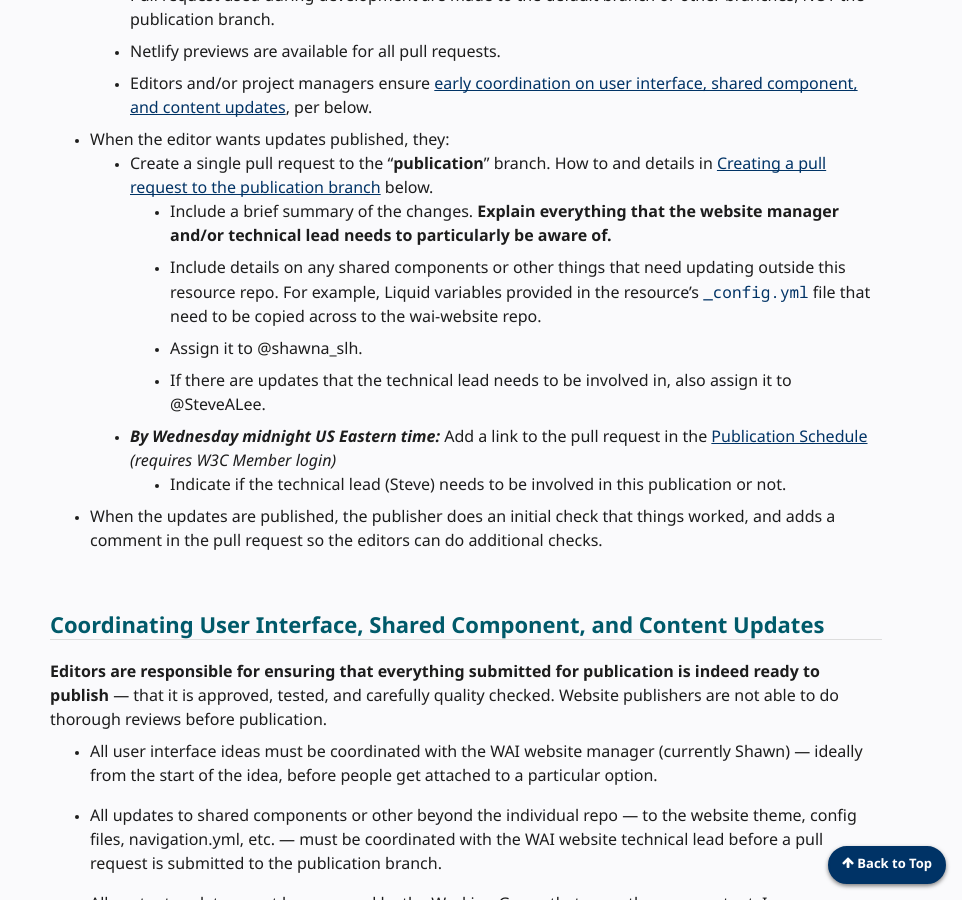
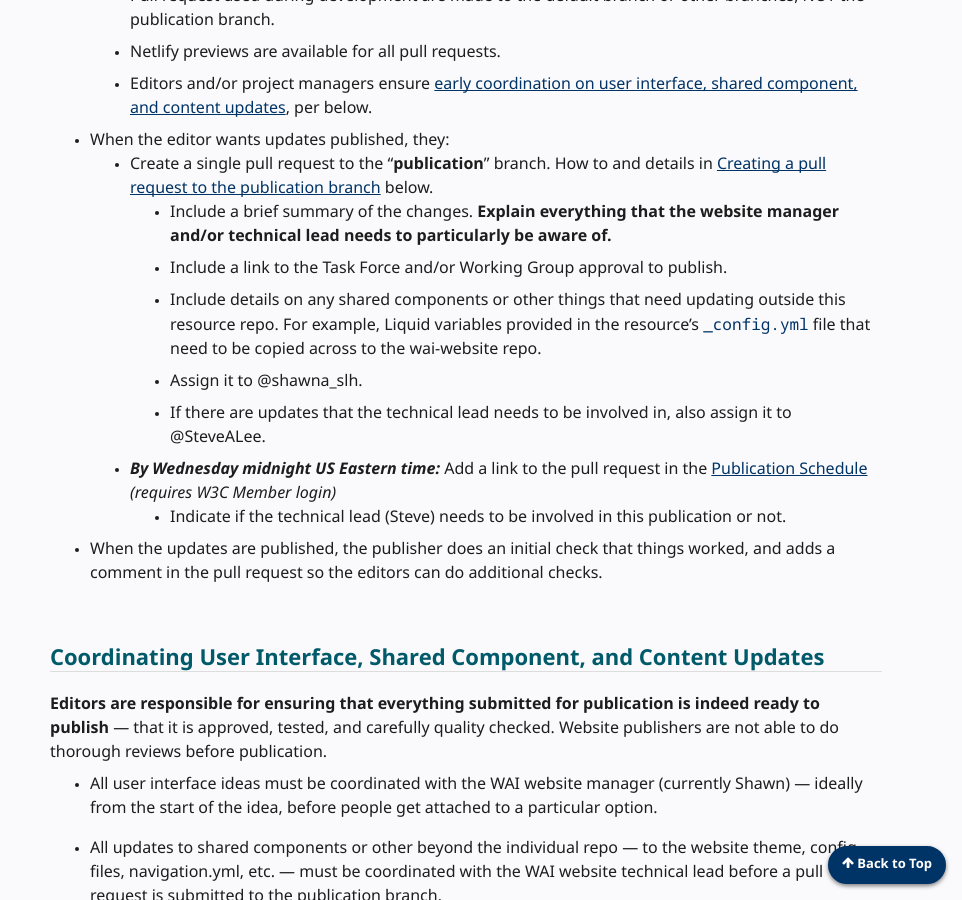
Before and after one commit to w3c/wai-website-theme, a Jekyll site: the page built from content/workflow.md, in a window 1280 px wide and 900 px high, scrolled down 1144 px. Shown: the whole window, without its empty margins (318-1280 px from the left). Built offline with Jekyll 4.4.1, drawn with Linux system fonts in a browser that asks for light colours; cached includes are drawn as plain includes; comment, search, counter and statistics services are not loaded.

Commit message:
+ Include a link to the Task Force and/or Working Group approval to publish.

```diff
--- a/content/workflow.md
+++ b/content/workflow.md
@@ -38,6 +38,7 @@ This process enables parts of the WAI website to be developed independently thro
 * When the editor wants updates published, they:
   * Create a single pull request to the "**publication**" branch. How to and details in [Creating a pull request to the publication branch](#pr) below.
     * Include a brief summary of the changes. **Explain everything that the website manager and/or technical lead needs to particularly be aware of.**
+    * Include a link to the Task Force and/or Working Group approval to publish.
     * Include details on any shared components or other things that need updating outside this resource repo. For example,  Liquid variables provided in the resource's `_config.yml` file that need to be copied across to the wai-website repo.
     * Assign it to @shawna_slh.
     * If there are updates that the technical lead needs to be involved in, also assign it to @SteveALee.
```
